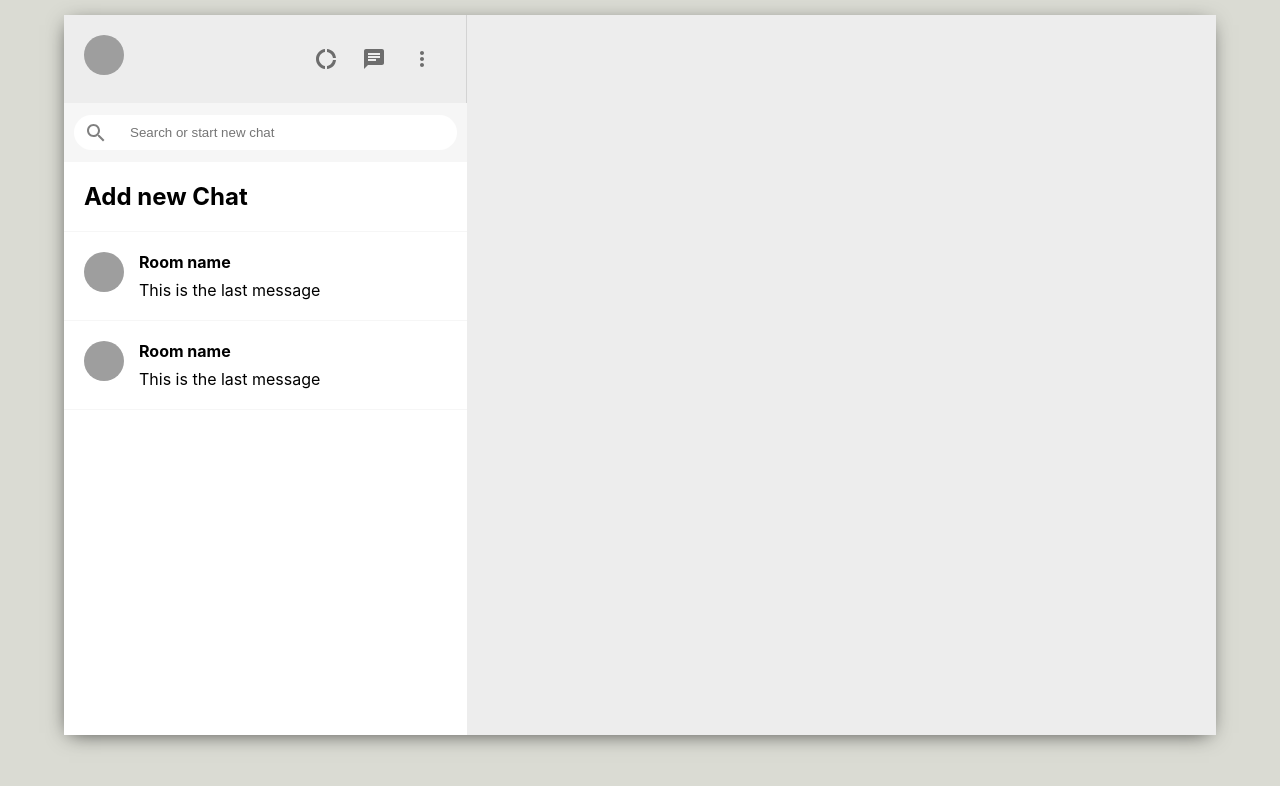
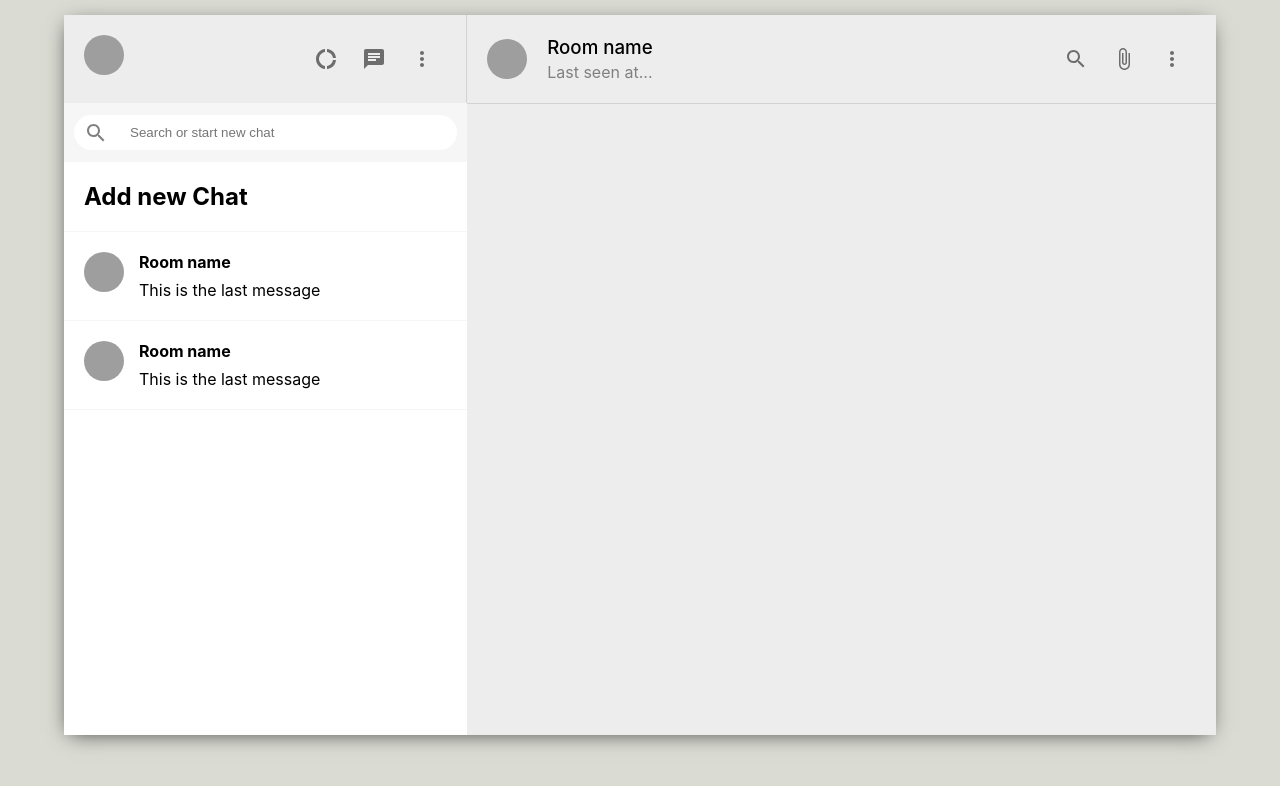
Before and after one commit to Aniket101299/whatsapp-clone, a React (Create React App) app in the folder whatsapp-clone/: page / in a window 1280 px wide. Shown: the top 786 px of the page. Built offline with nearby package versions, Linux system fonts and the light colour scheme; grey boxes are pictures that could not be loaded.

Commit message:
completed header part of the right side individual chat section using material-ui icons

```diff
--- a/whatsapp-clone/src/Chat.css
+++ b/whatsapp-clone/src/Chat.css
@@ -0,0 +1,27 @@
+.chat{
+    display: flex;
+    flex-direction: column;
+    flex: 0.65;
+}
+.chat_header {
+    padding: 20px;
+    display: flex;
+    align-items: center;
+    border-bottom: 1px solid lightgray;
+}
+.chat_headerInfo {
+    flex: 1;
+    padding-left: 20px;
+}
+.chat_headerInfo > h3 {
+    margin-bottom: 3px;
+    font-weight: 500;
+}
+.chat_headerInfo > p {
+    color: gray;
+}
+.chat_headerRight{
+    display: flex;
+    justify-content: space-between;
+    min-width: 100px;
+}
--- a/whatsapp-clone/src/Chat.js
+++ b/whatsapp-clone/src/Chat.js
@@ -1,9 +1,39 @@
-import React from 'react';
+import React, { useState, useEffect} from 'react';
+import "./Chat.css";
+import { Avatar, IconButton } from '@material-ui/core';
+import { AttachFile, MoreVert, SearchOutlined } from "@material-ui/icons";
 
 function Chat() {
+
+    const [seed, setSeed] = useState("");
+
+    useEffect(() => {
+    setSeed(Math.floor(Math.random() * 5000));
+    }, []);
+
+
   return (
-    <div>
+    <div className='chat'>
+         <div className="chat_header">
+        <Avatar src={`https://avatars.dicebear.com/api/human/${seed}.svg`} />
 
+        <div className="chat_headerInfo">
+            <h3>Room name</h3>
+            <p>Last seen at...</p>
+        </div>
+
+        <div className='chat_headerRight'>
+        <IconButton>
+        <SearchOutlined />
+        </IconButton>
+        <IconButton>
+        <AttachFile />
+        </IconButton>
+        <IconButton>
+        <MoreVert />
+        </IconButton>
+        </div>
+      </div>
     </div>
   )
 }
```
